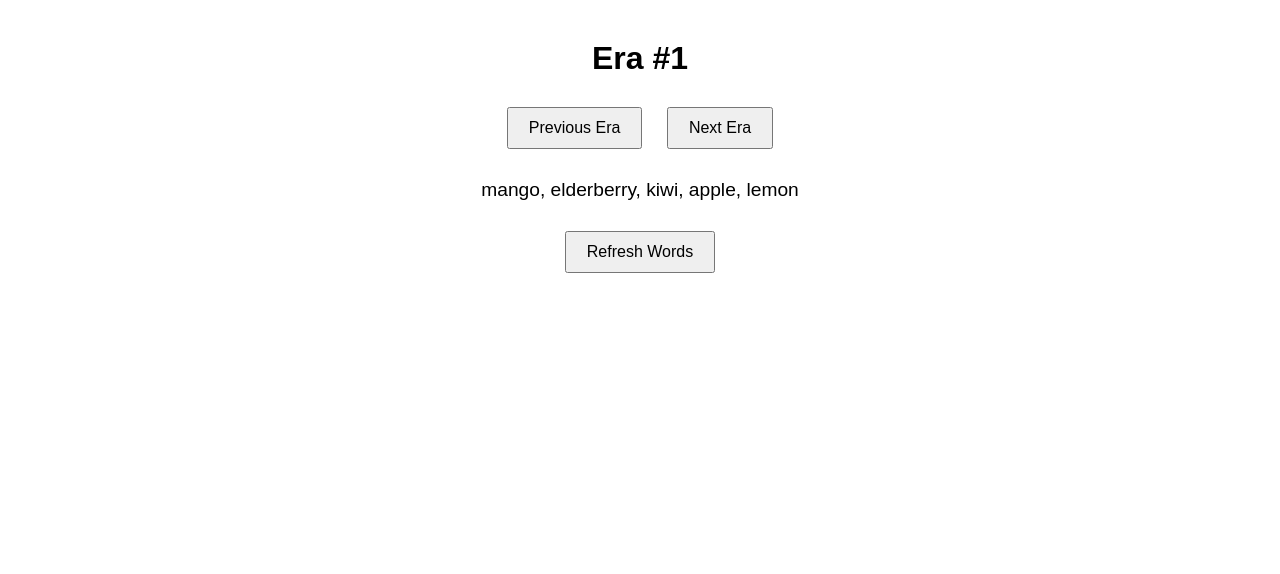
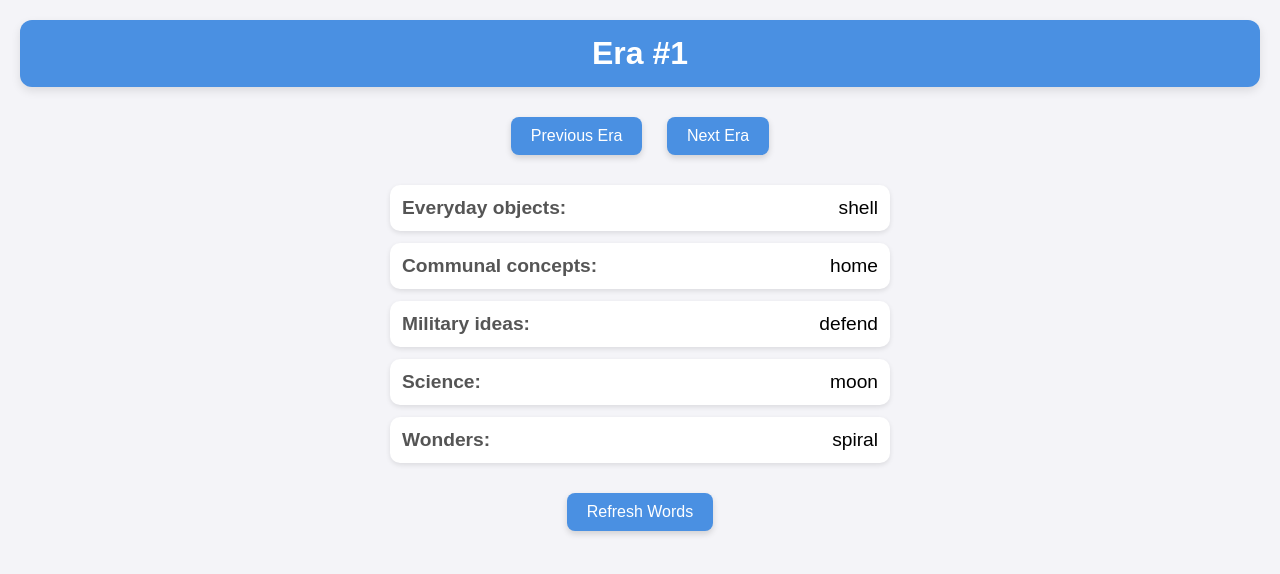
Before and after one commit to Arnulle/Arnulle.github.io, a plain HTML site: page gibbergame/index.html in a window 1280 px wide. Drawn offline with Linux system fonts and the light colour scheme.

Commit message:
gibberame functional

```diff
--- a/gibbergame/index.html
+++ b/gibbergame/index.html
@@ -6,23 +6,61 @@
 <style>
     body {
         font-family: Arial, sans-serif;
+        background-color: #f4f4f8;
         text-align: center;
-        margin-top: 40px;
+        margin: 0;
+        padding: 20px;
     }
+
     #banner {
+        background-color: #4a90e2;
+        color: white;
+        padding: 15px;
+        border-radius: 12px;
         font-size: 2em;
         font-weight: bold;
         margin-bottom: 20px;
+        box-shadow: 0 4px 10px rgba(0,0,0,0.1);
     }
+
     button {
         padding: 10px 20px;
         margin: 10px;
         font-size: 1em;
         cursor: pointer;
+        border: none;
+        border-radius: 8px;
+        background-color: #4a90e2;
+        color: white;
+        transition: background-color 0.2s ease;
+        box-shadow: 0 3px 6px rgba(0,0,0,0.15);
     }
+    button:hover {
+        background-color: #357ABD;
+    }
+
     #words {
-        margin: 20px 0;
+        margin: 20px auto;
+        max-width: 500px;
+        display: flex;
+        flex-direction: column;
+        gap: 12px;
+    }
+
+    .word-card {
+        background-color: white;
+        padding: 12px;
+        border-radius: 10px;
+        box-shadow: 0 2px 5px rgba(0,0,0,0.1);
         font-size: 1.2em;
+        text-align: left;
+        display: flex;
+        justify-content: space-between;
+        align-items: center;
+    }
+    .word-card span {
+        font-weight: bold;
+        color: #555;
     }
 </style>
 </head>
@@ -40,18 +78,119 @@
 <button id="refreshBtn">Refresh Words</button>
 
 <script>
+    // Data: Each era has five categories
     const fullEras = {
-        1: ["apple", "banana", "cherry", "date", "elderberry", "fig", "grape", "kiwi", "lemon", "mango"],
-        2: ["car", "bike", "bus", "train", "plane", "boat", "truck", "scooter", "subway", "helicopter"],
-        3: ["dog", "cat", "bird", "fish", "horse", "rabbit", "hamster", "snake", "turtle", "frog"],
-        4: ["red", "blue", "green", "yellow", "purple", "orange", "black", "white", "pink", "brown"],
-        5: ["rock", "jazz", "blues", "pop", "hiphop", "classical", "metal", "country", "folk", "reggae"]
+        1: {
+            everyday: ["stone", "fire", "wood", "water", "seed", "leaf", "mud", "fish", "bone", "shell", "earth","light"],
+            communal: ["home", "camp", "gather", "meal", "song", "dance", "help", "family", "friend", "child"],
+            military: ["club", "net", "trap", "watch", "run", "hide", "bow", "signal", "defend", "fight"],
+            science: ["sky", "rain", "sun", "star", "tree", "wind", "cloud", "moon", "earth", "bird"],
+            wonders: ["spiral", "echo", "glow", "dragon", "monument"]
+            },
+        2: {
+            everyday: ["bread", "horse", "clothes", "axe", "cloak", "coin", "barn", "forge", "well", "rope", "wheel", "cow", "sheep", "pig", "chicken", "apple", "pear", "grape","shark","banana"],
+            communal: ["village", "market", "feast", "priest", "chess", "harvest", "tavern", "letter", "banner", "field", "ship", "scale"],
+            military: ["sword", "shield", "armor", "siege", "soldier", "castle", "cigarette", "spy", "flag", "battle"],
+            science: ["herb", "plow", "calendar", "star", "map", "windmill", "medicine", "bell", "disease", "painting", "sculpting"],
+            wonders: ["troll", "labyrinth", "prophet", "spirit", "golem", "paradise", "judge", "apocalypse"]
+            },
+        3: {
+            everyday: [
+                "whiskey", "cactus", "refrigerator", "canned food", "weaving machine",
+                "bus", "pocket watch", "typewriter", "umbrella", "sewing machine"
+            ],
+            communal: [
+                "lecture", "tax", "coup d'etat", "parliament", "guild",
+                "industrialization", "philanthropy", "newspaper", "strikes", "inheritance"
+            ],
+            military: [
+                "poison", "mine", "arc de triomphe", "hero", "slavery",
+                "guerilla warfare", "ambush", "vassal", "blockade", "assassination"
+            ],
+            science: [
+                "pi", "theory of evolution", "philosophy", "electricity", "photography",
+                "geology", "thermometer", "chemistry", "vaccine", "geocentrism"
+            ],
+            wonders: [
+                "arc de triomphe", "magic", "zeppelin", "clocktower",
+                "time machine", "conservationism", "treaty", "divine right", "panorama"
+            ]
+            },
+        4: {
+            everyday: [
+                "smartphone", "stock market", "electric car", "3D printing", "freeze drying",
+                "fiber optics", "augmented reality", "renewable energy", "biometrics", "cryptocurrency"
+            ],
+            communal: [
+                "world peace", "revolution", "globalization", "surveillance","censorship",
+                "appraisal", "urbanization", "protest", "inequality", "cybersecurity"
+            ],
+            military: [
+                "autonomous drone", "cyberwarfare", "bio-weapon", "satellite", "sabotage",
+                "hacktivism", "sanctions", "EMP", "proxy war",
+            ],
+            science: [
+                "quantum computing", "gene editing", "nanotechnology", "artificial intelligence", "climate change",
+                "synthetic biology", "space colonization", "neuroscience", "bioprinting", "fusion energy"
+            ],
+            wonders: [
+                "world heritage", "eternal hell", "singularity", "terraforming", "megacity",
+                "time capsule", "virtual reality", "black hole", "alien artifact", "mind upload"
+            ]
+            },
+        5: {
+            everyday: [
+                "quantum physics",
+                "nanobot",
+                "designer baby",
+                "biofabrication",
+                "turing test"
+            ],
+            communal: [
+                "sovereignty",
+                "liberation",
+                "international law",
+                "transhumanism",
+                "post-scarcity"
+            ],
+            military: [
+                "dyson sphere",
+                "supernova",
+                "black hole",
+                "neural network",
+            ],
+            science: [
+                "lagrange point",
+                "elementary particle",
+                "parallel universe",
+                "heat death of the universe",
+                "dark matter"
+            ],
+            wonders: [
+                "terraforming",
+                "singularity",
+                "time dilation",
+                "The Matrix"
+            ]
+            }
     };
 
-    // Each era's current deck (starts as a copy of full list)
+    const categories = ["everyday", "communal", "military", "science", "wonders"];
+    const categoryLabels = {
+        everyday: "Everyday objects",
+        communal: "Communal concepts",
+        military: "Military ideas",
+        science: "Science",
+        wonders: "Wonders"
+    };
+
+    // Decks for true draw
     let decks = {};
-    for (let i = 1; i <= 5; i++) {
-        decks[i] = [...fullEras[i]];
+    for (let era = 1; era <= 5; era++) {
+        decks[era] = {};
+        categories.forEach(cat => {
+            decks[era][cat] = [...fullEras[era][cat]];
+        });
     }
 
     let currentEra = 1;
@@ -61,27 +200,28 @@
     }
 
     function drawWords() {
-        let deck = decks[currentEra];
-
-        // If deck has less than 5, reset and shuffle
-        if (deck.length < 5) {
-            deck = [...fullEras[currentEra]];
-        }
-
-        // Shuffle deck
-        deck.sort(() => Math.random() - 0.5);
-
-        // Draw 5
-        const drawn = deck.splice(0, 5);
-
-        // Save deck back
-        decks[currentEra] = deck;
-
-        return drawn;
+        let drawnWords = [];
+        categories.forEach(cat => {
+            let deck = decks[currentEra][cat];
+            if (deck.length === 0) {
+                deck = [...fullEras[currentEra][cat]]; // reset category deck
+            }
+            deck.sort(() => Math.random() - 0.5);
+            drawnWords.push({ category: cat, word: deck.shift() });
+            decks[currentEra][cat] = deck;
+        });
+        return drawnWords;
     }
 
     function displayWords() {
-        document.getElementById("words").textContent = drawWords().join(", ");
+        const wordsDiv = document.getElementById("words");
+        wordsDiv.innerHTML = "";
+        drawWords().forEach(item => {
+            const card = document.createElement("div");
+            card.className = "word-card";
+            card.innerHTML = `<span>${categoryLabels[item.category]}:</span> ${item.word}`;
+            wordsDiv.appendChild(card);
+        });
     }
 
     document.getElementById("prevBtn").addEventListener("click", () => {
@@ -98,7 +238,6 @@
 
     document.getElementById("refreshBtn").addEventListener("click", displayWords);
 
-    // Initial render
     updateBanner();
     displayWords();
 </script>
```
